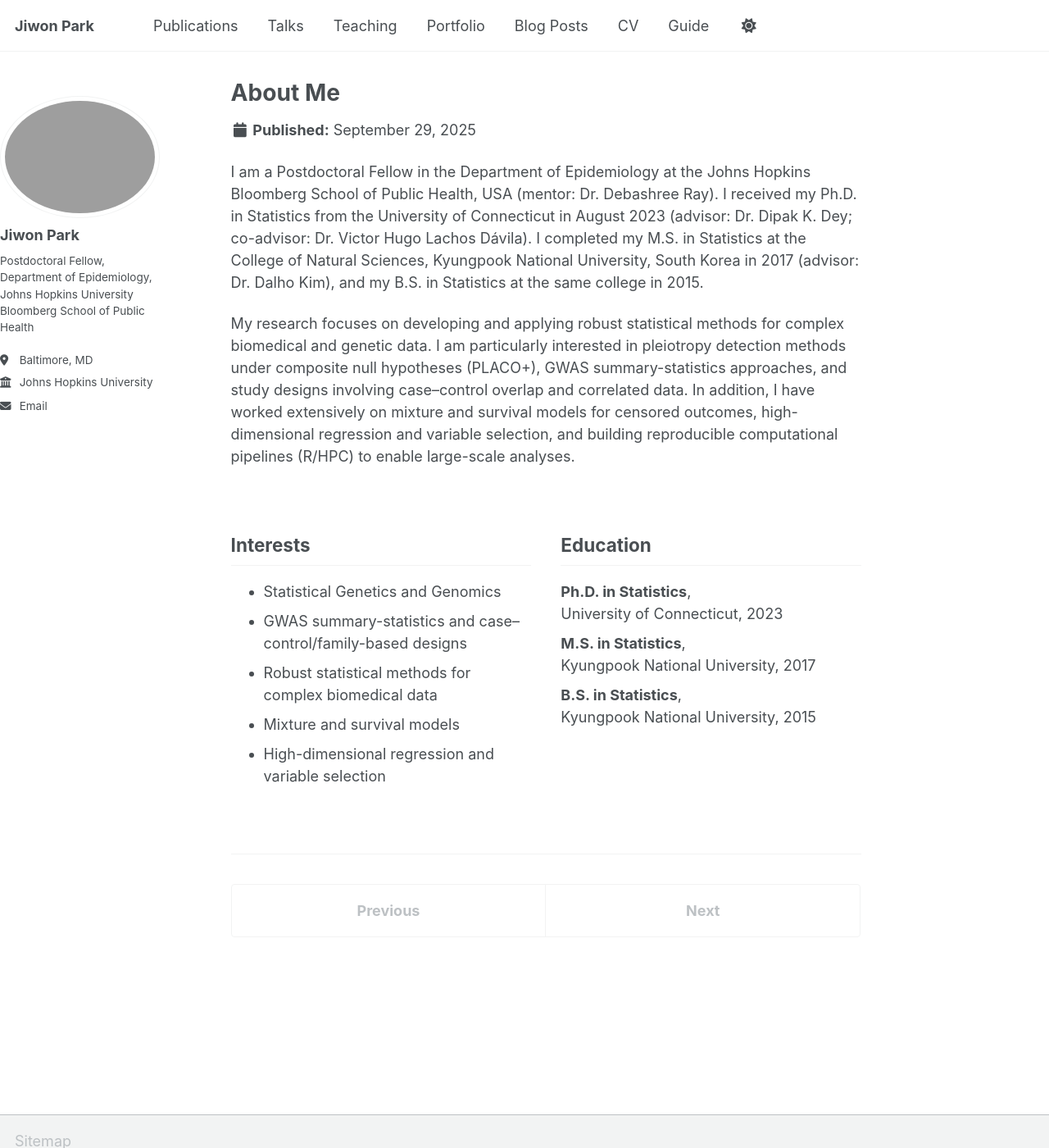
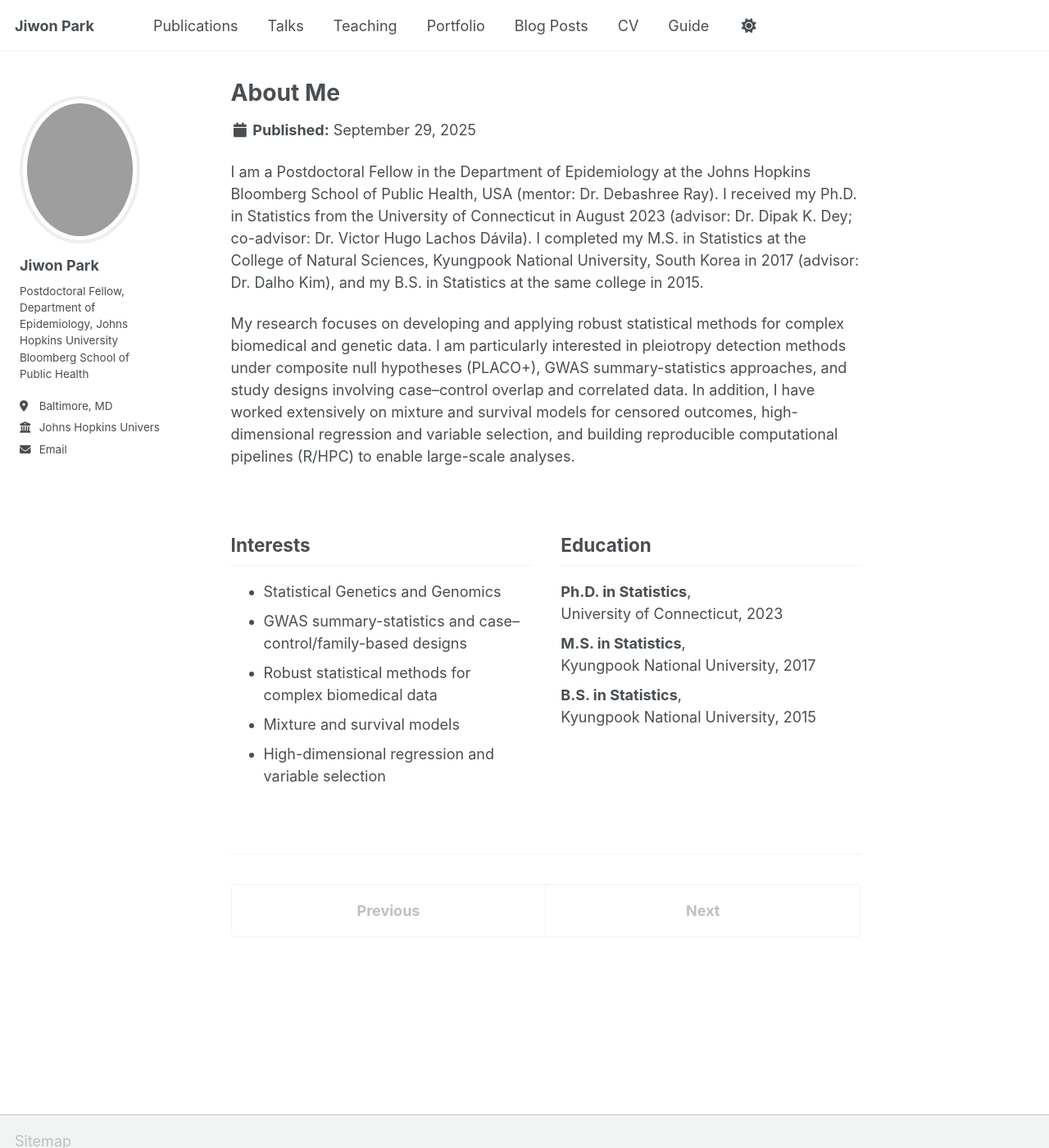
Before and after one commit to JiwonPark41/JiwonPark41.github.io, a Jekyll site: the page built from _pages/about.md, in a window 1280 px wide and 1400 px high. Shown: the whole window at 82% size. Built offline with Jekyll 4.4.1, drawn with Linux system fonts in a browser that asks for light colours; a script that is not in the unit is left out.

Commit message:
Update main.scss

```diff
--- a/assets/css/main.scss
+++ b/assets/css/main.scss
@@ -42,11 +42,14 @@
     "vendor/font-awesome/brands";
 
 /* ============================================================
-   Overrides: hide menu toggle & prevent hidden nav/sidebar
-   (Minimal, non-destructive — can be removed anytime)
+   Overrides: layout fixes
+   - hide menu toggle
+   - keep nav/sidebar visible
+   - add sidebar padding
+   - center/size avatar
    ============================================================ */
 
-/* Hide common toggle triggers used by this theme family */
+/* Hide common toggle triggers */
 .nav-trigger,
 .sidebar-toggle,
 .greedy-nav__toggle,
@@ -71,18 +74,72 @@ label[for="nav-trigger"] {
   transition: none !important;
 }
 
-/* Optional: keep sidebar fixed/visible on desktop widths */
+/* Keep sidebar fixed/visible on desktop widths (if theme uses off-canvas) */
 @media (min-width: 992px) {
   .sidebar {
     left: 0 !important;
   }
 }
 
-/* Keep author avatar boxes visible if theme had hidden states */
+/* ---------- Sidebar spacing ---------- */
+.sidebar,
+.site-sidebar,
+.page__sidebar,
+.sidebar__inner {
+  padding-left: 24px !important;
+  padding-right: 24px !important;
+  box-sizing: border-box;
+}
+
+/* Tighter padding on small screens */
+@media (max-width: 480px) {
+  .sidebar,
+  .site-sidebar,
+  .page__sidebar,
+  .sidebar__inner {
+    padding-left: 16px !important;
+    padding-right: 16px !important;
+  }
+}
+
+/* ---------- Author avatar & block ---------- */
+.author__avatar {
+  display: block !important;
+  text-align: center;
+  margin: 0 auto 16px !important;     /* center + spacing below */
+}
+
 .author__avatar img,
 .author__avatar .u-photo {
   display: block !important;
+  width: 180px;                        /* fixed nice size */
+  height: 180px;
   max-width: 100%;
-  height: auto;
+  object-fit: cover;                   /* fill circle nicely */
   border-radius: 50%;
+  border: 4px solid #eee;              /* subtle ring */
+  margin: 0 auto;                      /* center image inside */
 }
+
+@media (max-width: 480px) {
+  .author__avatar img,
+  .author__avatar .u-photo {
+    width: 140px;
+    height: 140px;
+  }
+}
+
+/* If theme collapses author block text, keep readable spacing */
+.author__content,
+.author__name,
+.author__bio {
+  margin-left: 0 !important;
+  margin-right: 0 !important;
+}
+
+/* Make sure icon rows line up nicely */
+.author__urls,
+.author__urls li,
+.author__urls a {
+  line-height: 1.4;
+}
```
